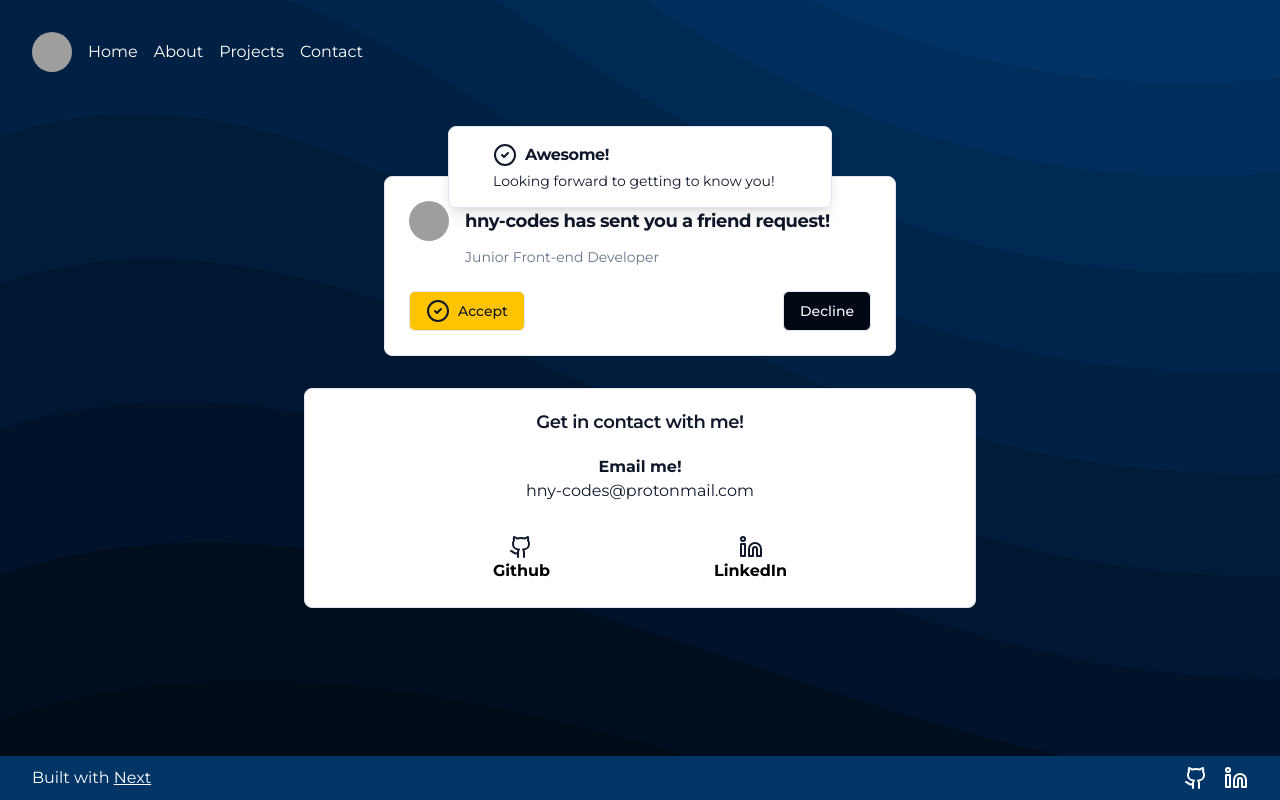
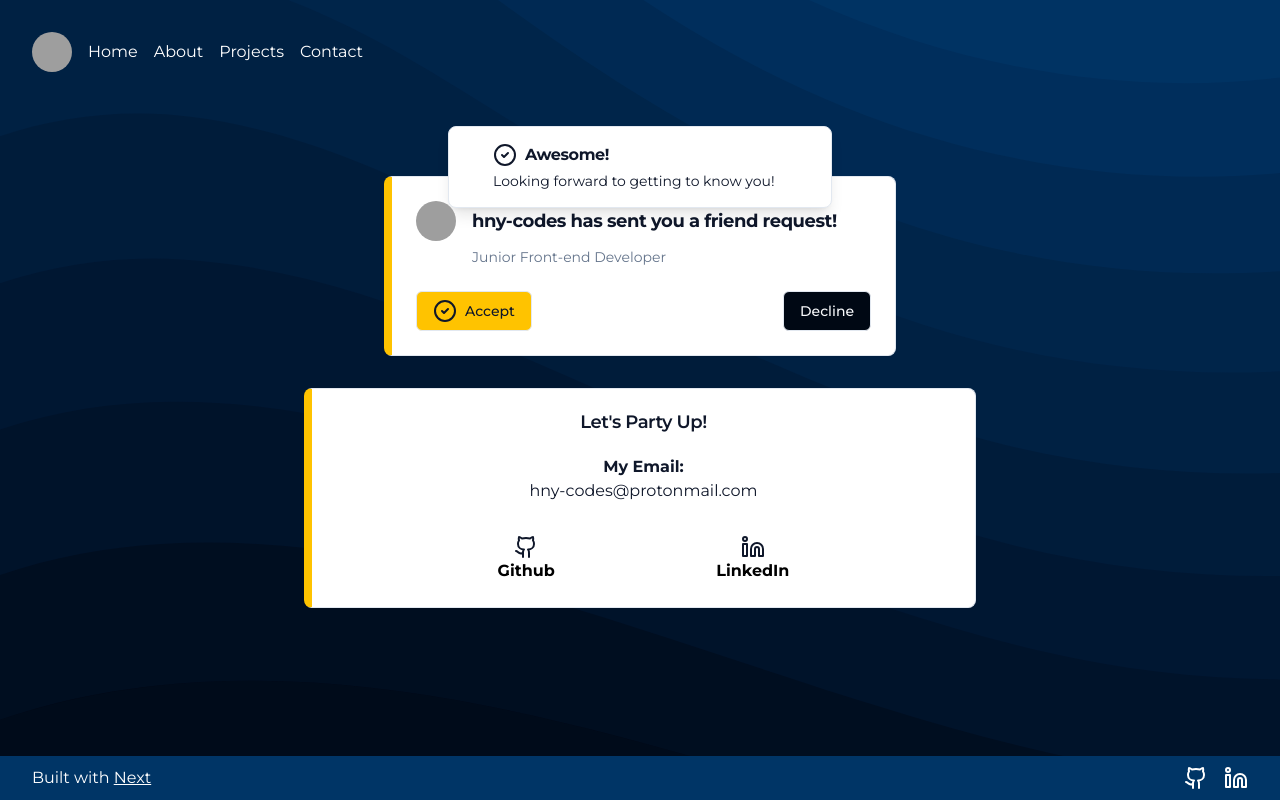
Before and after one commit to hny-codes/portfolio-next, a Next.js app: page /contact in a window 1280 px wide. Both pictures are taken after a click on the button "Accept". Built offline with nearby package versions, Linux system fonts and the light colour scheme; grey boxes are pictures that could not be loaded.

Commit message:
Edit contact cards

```diff
--- a/app/contact/page.tsx
+++ b/app/contact/page.tsx
@@ -154,7 +154,7 @@ export default function ContactPage() {
             transition={{ duration, delay: duration }}
             variants={cardVariants}
           >
-            <Card className='w-[60%] mx-auto my-8 max-w-lg -z-10'>
+            <Card className='w-[60%] mx-auto my-8 max-w-lg -z-10 border-l-[var(--clr-secondary-01)] border-l-8'>
               <CardHeader>
                 <CardTitle className='flex items-center gap-4 font-bold'>
                   <Avatar className=''>
@@ -196,17 +196,16 @@ export default function ContactPage() {
             variants={contactVariants}
           >
             <Card
-              className={`w-[80%] mx-auto max-w-2xl ${
-                request === null ? 'hidden' : 'block'
-              }`}
+              className={`w-[80%] mx-auto max-w-2xl border-l-[var(--clr-secondary-01)] border-l-8
+              ${request === null ? 'hidden' : 'block'}`}
             >
               <CardHeader className='flex items-center'>
-                <CardTitle>Get in contact with me!</CardTitle>
+                <CardTitle>Let&apos;s Party Up!</CardTitle>
               </CardHeader>
               <CardContent className=''>
                 <div className=''>
                   <div className='flex flex-col justify-center items-center'>
-                    <h3 className='font-bold'>Email me!</h3>
+                    <h3 className='font-bold'>My Email:</h3>
                     <p>hny-codes@protonmail.com</p>
                   </div>
                   <div className='flex justify-evenly mt-8 font-bold'>
```
